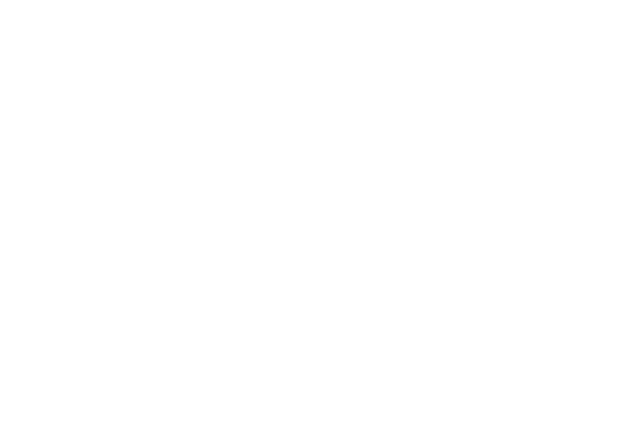
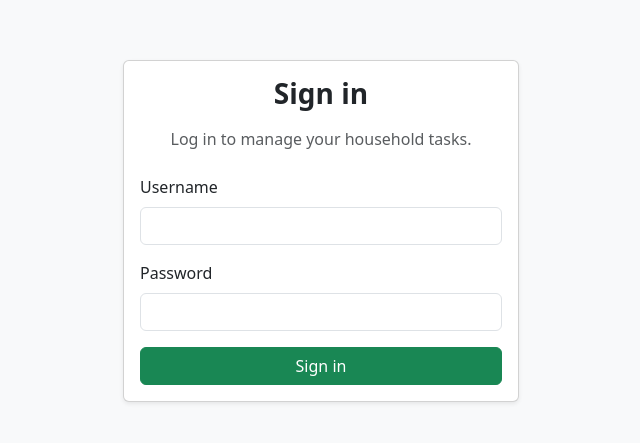
Before and after one commit to aragon023/Frameworks-Module-Final-Assesment, a React app in the folder Home_Task_Manager/frontend/react-app/: page /login in a window 1280 px wide. Before the commit this address had no page. Shown: the part 169-612 px from the top of the page, without its empty margins (319-959 px from the left). Built offline with nearby package versions, Linux system fonts and the light colour scheme; the HTML template or start-up script is replaced by a standard one.

Commit message:
Added Login Page and Logout Functionality

```diff
--- a/Home_Task_Manager/frontend/react-app/src/Routes.tsx
+++ b/Home_Task_Manager/frontend/react-app/src/Routes.tsx
@@ -4,6 +4,8 @@ import TasksPage from "./pages/TasksPage";
 import CategoriesPage from "./pages/CategoriesPage";
 import MembersPage from "./pages/MembersPage";
 import PetsPage from "./pages/PetsPage";
+import LoginPage from "./pages/LoginPage";
+
 
 
 
@@ -12,6 +14,10 @@ export default function AppRoutes() {
   return (
     <BrowserRouter>
       <Routes>
+
+        {/* Login Page */}
+        <Route path="/login" element={<LoginPage />} />
+
         {/* Dashboard (Root) */}
         <Route path="/" element={<App />} />
 
--- a/Home_Task_Manager/frontend/react-app/src/layouts/DashboardLayout.tsx
+++ b/Home_Task_Manager/frontend/react-app/src/layouts/DashboardLayout.tsx
@@ -3,10 +3,18 @@ import type { ReactNode } from "react";
 import { Container, Row, Col, Button, Spinner } from "react-bootstrap";
 import Sidebar from "../components/Sidebar";
 import { useMembers } from "../hooks/useMembers";
+import { useNavigate } from "react-router-dom";
 
 export default function DashboardLayout({ children }: { children: ReactNode }) {
   const [showSidebar, setShowSidebar] = useState(false);
   const { data: members, isLoading, error } = useMembers(1);
+  const navigate = useNavigate();
+  const handleLogout = () => {
+    localStorage.removeItem("accessToken");
+    localStorage.removeItem("refreshToken");
+    navigate("/login");
+};
+
 
   return (
     <div className="min-vh-100 bg-light">
@@ -68,6 +76,11 @@ export default function DashboardLayout({ children }: { children: ReactNode }) {
           </Col>
 
           <Col xs={12} md={9} lg={10} className="p-3">
+            <div className="d-flex justify-content-end mb-3">
+              <Button variant="outline-secondary" size="sm" onClick={handleLogout}>
+                Log out
+              </Button>
+            </div>
             {children}
           </Col>
         </Row>
--- /dev/null
+++ b/Home_Task_Manager/frontend/react-app/src/pages/LoginPage.tsx
@@ -0,0 +1,105 @@
+import { useState } from "react";
+import { Container, Row, Col, Card, Form, Button, Alert } from "react-bootstrap";
+import { useNavigate } from "react-router-dom";
+
+const API_BASE = import.meta.env.VITE_API_BASE as string;
+
+export default function LoginPage() {
+  const [username, setUsername] = useState("");
+  const [password, setPassword] = useState("");
+  const [error, setError] = useState<string | null>(null);
+  const [loading, setLoading] = useState(false);
+
+  const navigate = useNavigate();
+
+  const handleSubmit = async (e: React.FormEvent) => {
+    e.preventDefault();
+    setError(null);
+    setLoading(true);
+
+    try {
+      const res = await fetch(`${API_BASE}/api/token/`, {
+        method: "POST",
+        headers: { "Content-Type": "application/json" },
+        body: JSON.stringify({ username, password }),
+      });
+
+      if (!res.ok) {
+        setError("Invalid credentials. Please try again.");
+        setLoading(false);
+        return;
+      }
+
+      const data = await res.json();
+
+      // Store tokens in localStorage for now
+      localStorage.setItem("accessToken", data.access);
+      localStorage.setItem("refreshToken", data.refresh);
+
+      setLoading(false);
+
+      // Redirect to dashboard after login
+      navigate("/");
+    } catch (err) {
+      console.error(err);
+      setError("Something went wrong. Please try again.");
+      setLoading(false);
+    }
+  };
+
+  return (
+    <Container className="d-flex justify-content-center align-items-center min-vh-100 bg-light">
+      <Row className="w-100" style={{ maxWidth: 420 }}>
+        <Col>
+          <Card className="shadow-sm">
+            <Card.Body>
+              <h3 className="fw-bold mb-3 text-center">Sign in</h3>
+              <p className="text-muted text-center mb-4">
+                Log in to manage your household tasks.
+              </p>
+
+              {error && (
+                <Alert variant="danger" className="py-2">
+                  {error}
+                </Alert>
+              )}
+
+              <Form onSubmit={handleSubmit}>
+                <Form.Group className="mb-3" controlId="loginUsername">
+                  <Form.Label>Username</Form.Label>
+                  <Form.Control
+                    type="text"
+                    value={username}
+                    onChange={(e) => setUsername(e.target.value)}
+                    autoComplete="username"
+                    required
+                  />
+                </Form.Group>
+
+                <Form.Group className="mb-3" controlId="loginPassword">
+                  <Form.Label>Password</Form.Label>
+                  <Form.Control
+                    type="password"
+                    value={password}
+                    onChange={(e) => setPassword(e.target.value)}
+                    autoComplete="current-password"
+                    required
+                  />
+                </Form.Group>
+
+                <Button
+                  type="submit"
+                  variant="success"
+                  className="w-100"
+                  disabled={loading}
+                >
+                  {loading ? "Signing in..." : "Sign in"}
+                </Button>
+              </Form>
+            </Card.Body>
+          </Card>
+        </Col>
+      </Row>
+    </Container>
+  );
+}
```
